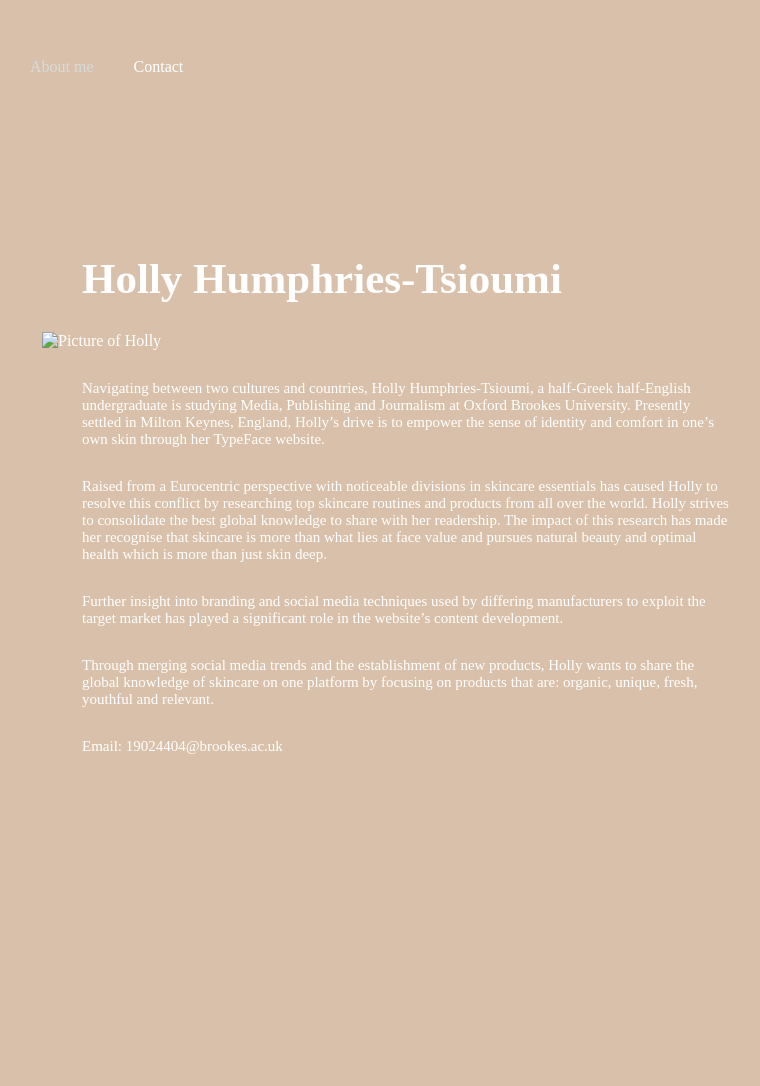
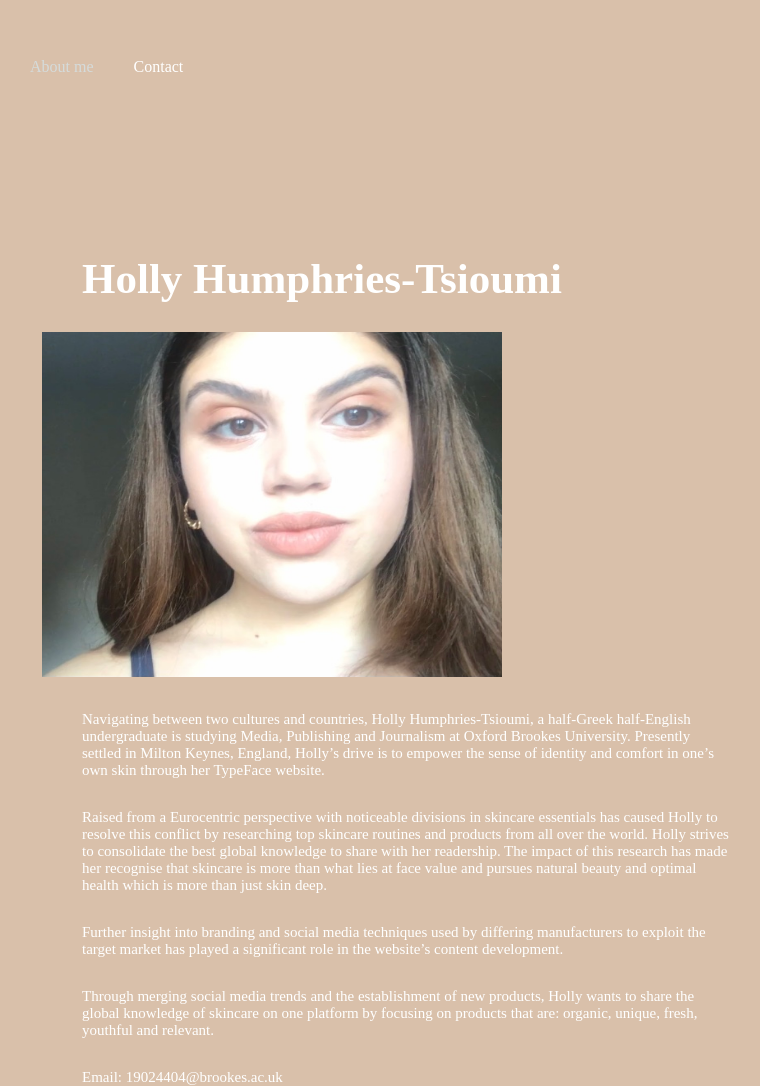
Before and after one commit to hollyhumphries/mybrookesblog, a Jekyll site: the page aboutme/index.html, which Jekyll copies as it is, in a window 1280 px wide. Shown: the whole page, without its empty margins (88-848 px from the left). Built offline with Jekyll 4.4.1, drawn with Linux system fonts in a browser that asks for light colours; before the commit the page ends 900 px from its top, so only the background shows below that.

Commit message:
Update index.html

```diff
--- a/aboutme/index.html
+++ b/aboutme/index.html
@@ -21,7 +21,7 @@
 </div>
 
 <div class="gallery">
-<img src ="IMG_2722 2.jpg" alt="Picture of Holly"width="460" height="345">
+<img src = "images/IMG_2722 2.jpg" alt="Picture of Holly"width="460" height="345"/>
 
 </div>
 <div class="info">
```
